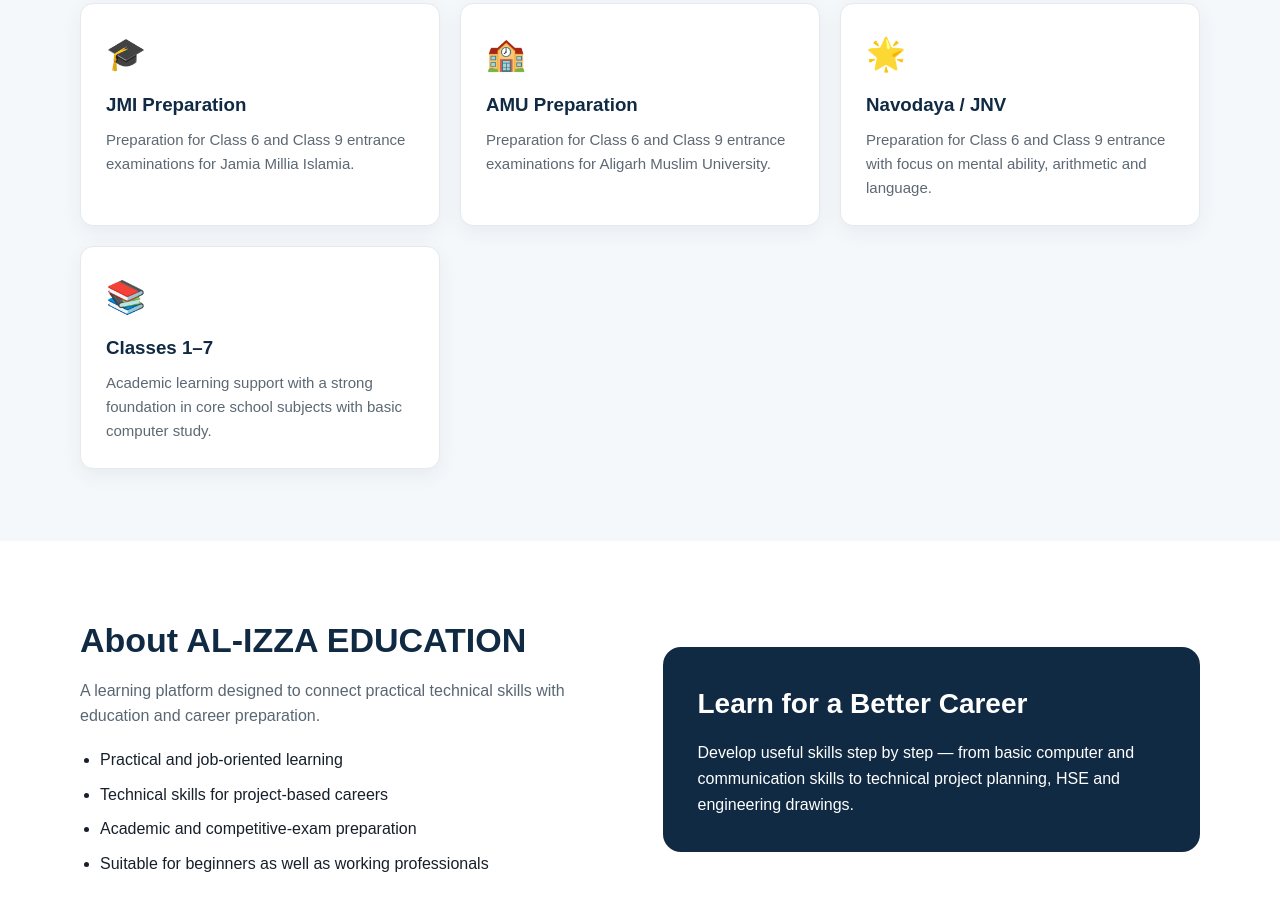
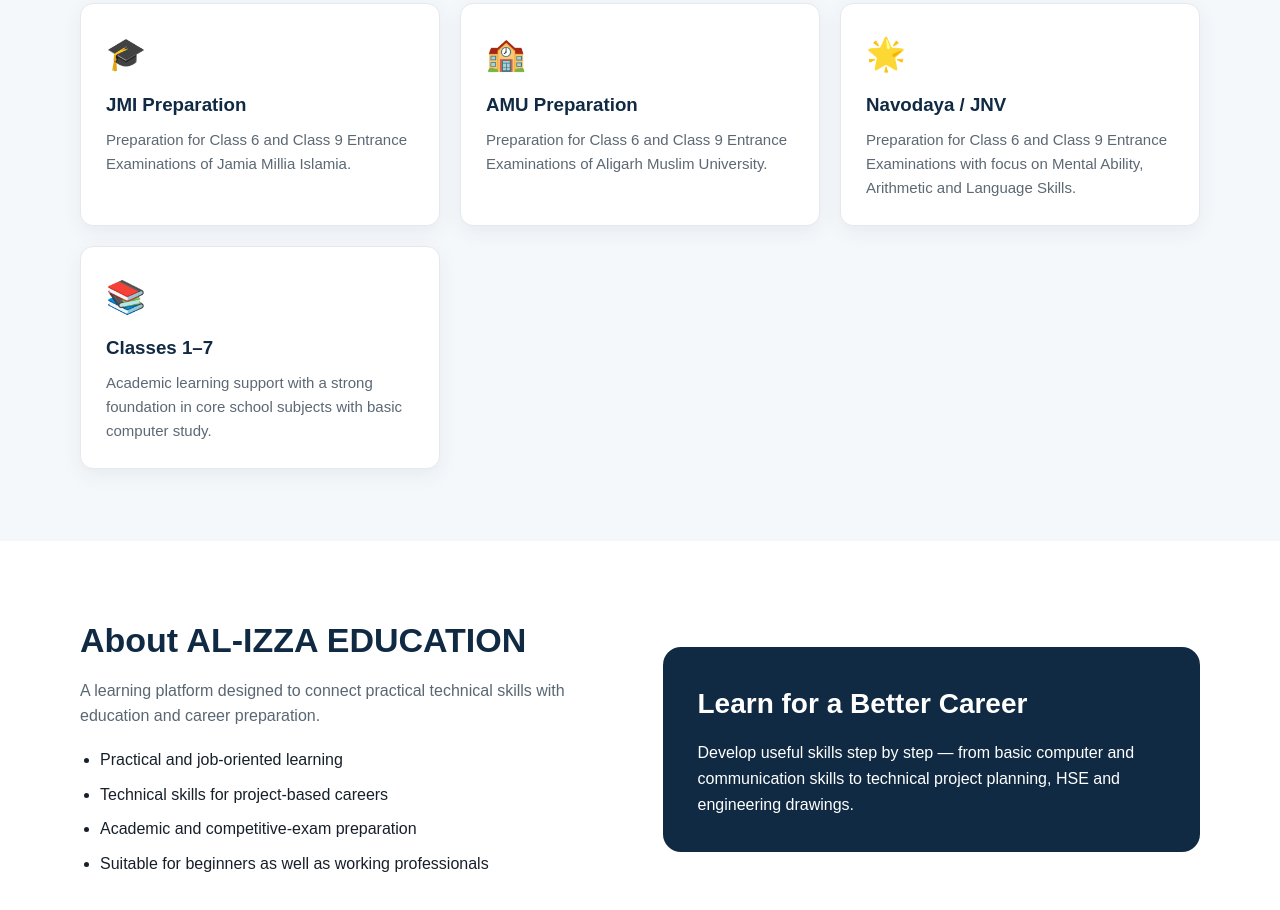
Before and after one commit to ALIZZAEDUCATION/ALIZZAEDUCATION.github.io, a plain HTML site: page index.html in a window 1280 px wide. Shown: the part 2097-3007 px from the top of the page. Drawn offline with Linux system fonts and the light colour scheme.

Commit message:
Refine exam preparation card descriptions
Updated descriptions for JMI, AMU, and Navodaya/JNV preparation cards to include 'Entrance Examinations' and improved wording.

```diff
--- a/index.html
+++ b/index.html
@@ -145,9 +145,9 @@ footer{background:#0b1d2e;color:#c9d6e1;padding:30px 0;text-align:center;font-si
 <p>Foundation learning and entrance-exam preparation with emphasis on English, Mathematics, Science and reasoning skills.</p>
 </div>
 <div class="grid">
-<div class="card"><div class="icon">🎓</div><h3>JMI Preparation</h3><p>Preparation for Class 6 and Class 9 entrance examinations for Jamia Millia Islamia.</p></div>
-<div class="card"><div class="icon">🏫</div><h3>AMU Preparation</h3><p>Preparation for Class 6 and Class 9 entrance examinations for Aligarh Muslim University.</p></div>
-<div class="card"><div class="icon">🌟</div><h3>Navodaya / JNV</h3><p>Preparation for Class 6 and Class 9 entrance with focus on mental ability, arithmetic and language.</p></div>
+<div class="card"><div class="icon">🎓</div><h3>JMI Preparation</h3><p>Preparation for Class 6 and Class 9 Entrance Examinations of Jamia Millia Islamia.</p></div>
+<div class="card"><div class="icon">🏫</div><h3>AMU Preparation</h3><p>Preparation for Class 6 and Class 9 Entrance Examinations of Aligarh Muslim University.</p></div>
+<div class="card"><div class="icon">🌟</div><h3>Navodaya / JNV</h3><p>Preparation for Class 6 and Class 9 Entrance Examinations with focus on Mental Ability, Arithmetic and Language Skills.</p></div>
 <div class="card"><div class="icon">📚</div><h3>Classes 1–7</h3><p>Academic learning support with a strong foundation in core school subjects with basic computer study.</p></div>
 </div>
 </div>
```
